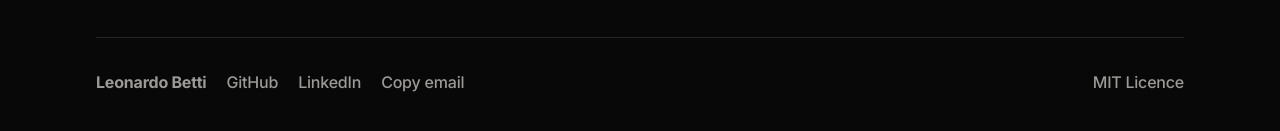
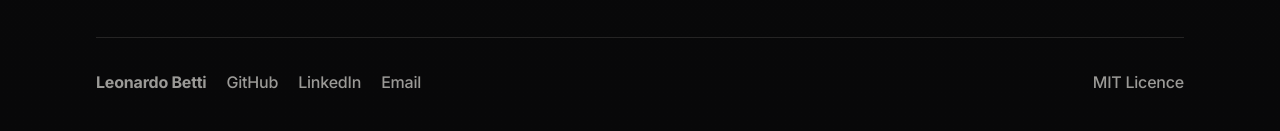
Before and after one commit to leonardobetti/pd-portfolio-review, a Next.js app in the folder apps/web/: page / in a window 1280 px wide. Shown: the part 6144-6275 px from the top of the page. Built offline with nearby package versions, Linux system fonts and the light colour scheme.

Commit message:
fix(copy): add space before 'chapters' and rename footer 'Copy email' to 'Email' (#2)

```diff
--- a/apps/web/src/components/ContactEmail.tsx
+++ b/apps/web/src/components/ContactEmail.tsx
@@ -42,7 +42,7 @@ export function ContactEmail({ className = "" }: ContactEmailProps) {
         onClick={copyEmail}
         className={`cursor-pointer bg-transparent p-0 text-small leading-[inherit] text-inherit transition-colors hover:text-accent ${className}`}
       >
-        Copy email
+        Email
       </button>
       <Toast
         open={open}
--- a/apps/web/src/components/Criteria.tsx
+++ b/apps/web/src/components/Criteria.tsx
@@ -33,7 +33,7 @@ export function Criteria() {
             rel="noopener noreferrer"
           >
             UXfolio&apos;s State of UX Portfolios 2026
-          </a>
+          </a>{" "}
           chapters: First 30 seconds, Format and access, Finding the right
           project, Inside a case study, NDA work and AI use. The review starts
           with a first scan of about 30 seconds, then goes deeper. Figures are
```
